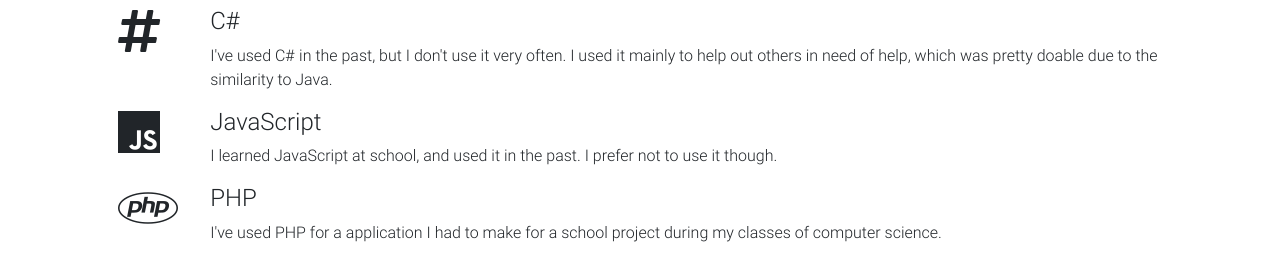
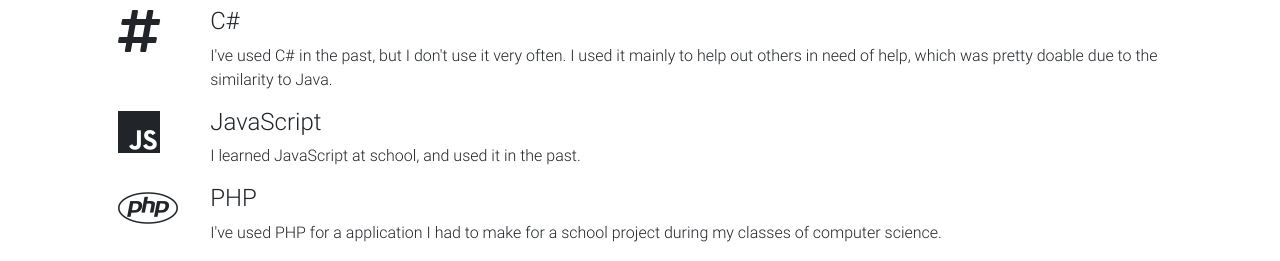
Before and after one commit to JanSneeuw/SvenPortfolio, a plain HTML site: page about_me.html in a window 1280 px wide. Shown: the part 803-1064 px from the top of the page. Drawn offline with Linux system fonts and the light colour scheme.

Commit message:
Javascript change.

```diff
--- a/about_me.html
+++ b/about_me.html
@@ -132,7 +132,7 @@
             </div>
             <div class="col-11">
                 <h4>JavaScript</h4>
-                <p>I learned JavaScript at school, and used it in the past. I prefer not to use it though.</p>
+                <p>I learned JavaScript at school, and used it in the past.</p>
             </div>
         </div>
         <div class="row">
```
